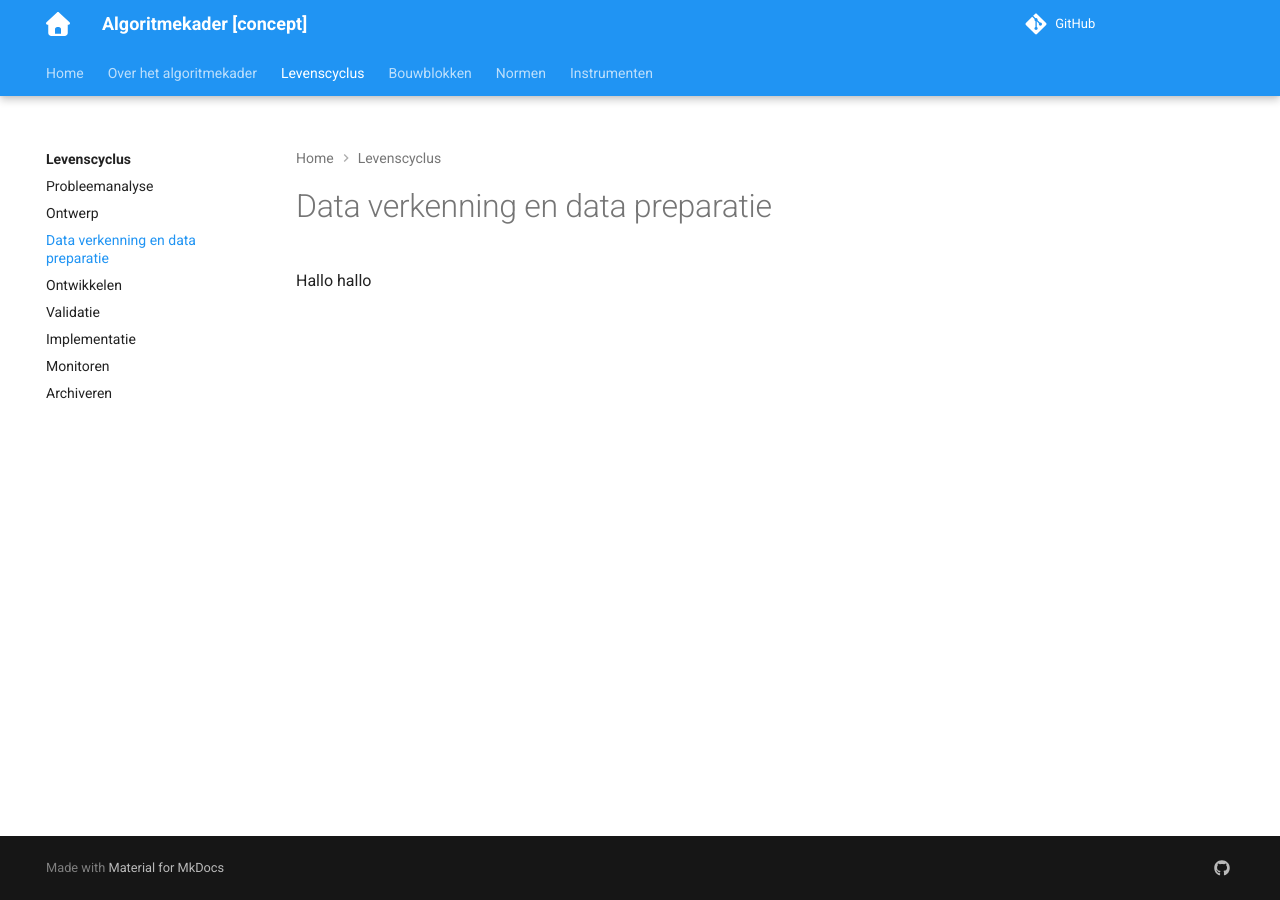
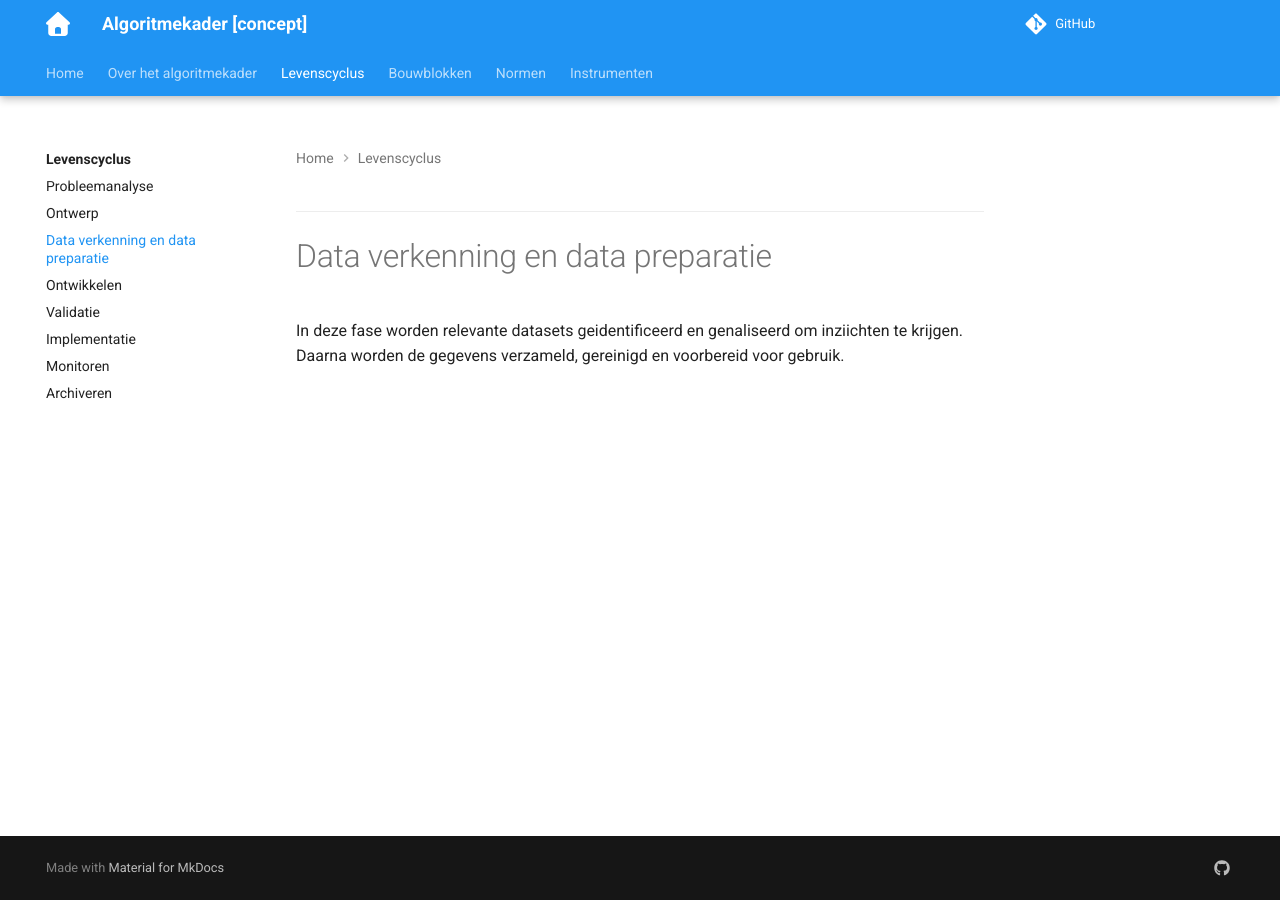
Before and after one commit to ruthkoole/algoritmekader-test, an MkDocs documentation site: the page built from docs/levenscyclus/data verkenning en data preparatie.md, in a window 1280 px wide. Built offline with MkDocs 1.6.1 and Material for MkDocs 9.7.7, drawn with Linux system fonts in a browser that asks for light colours; comment, search, counter and statistics services are not loaded.

Commit message:
Update data verkenning en data preparatie.md

```diff
--- a/docs/levenscyclus/data verkenning en data preparatie.md
+++ b/docs/levenscyclus/data verkenning en data preparatie.md
@@ -1,6 +1,3 @@
 ---
-title: Data verkenning en data preparatie
-summary: hier staat een korte samenvatting over dit onderwerp
----
-
-Hallo hallo
+# Data verkenning en data preparatie
+In deze fase worden relevante datasets geidentificeerd en genaliseerd om inziichten te krijgen. Daarna worden de gegevens verzameld, gereinigd en voorbereid voor gebruik.
```
